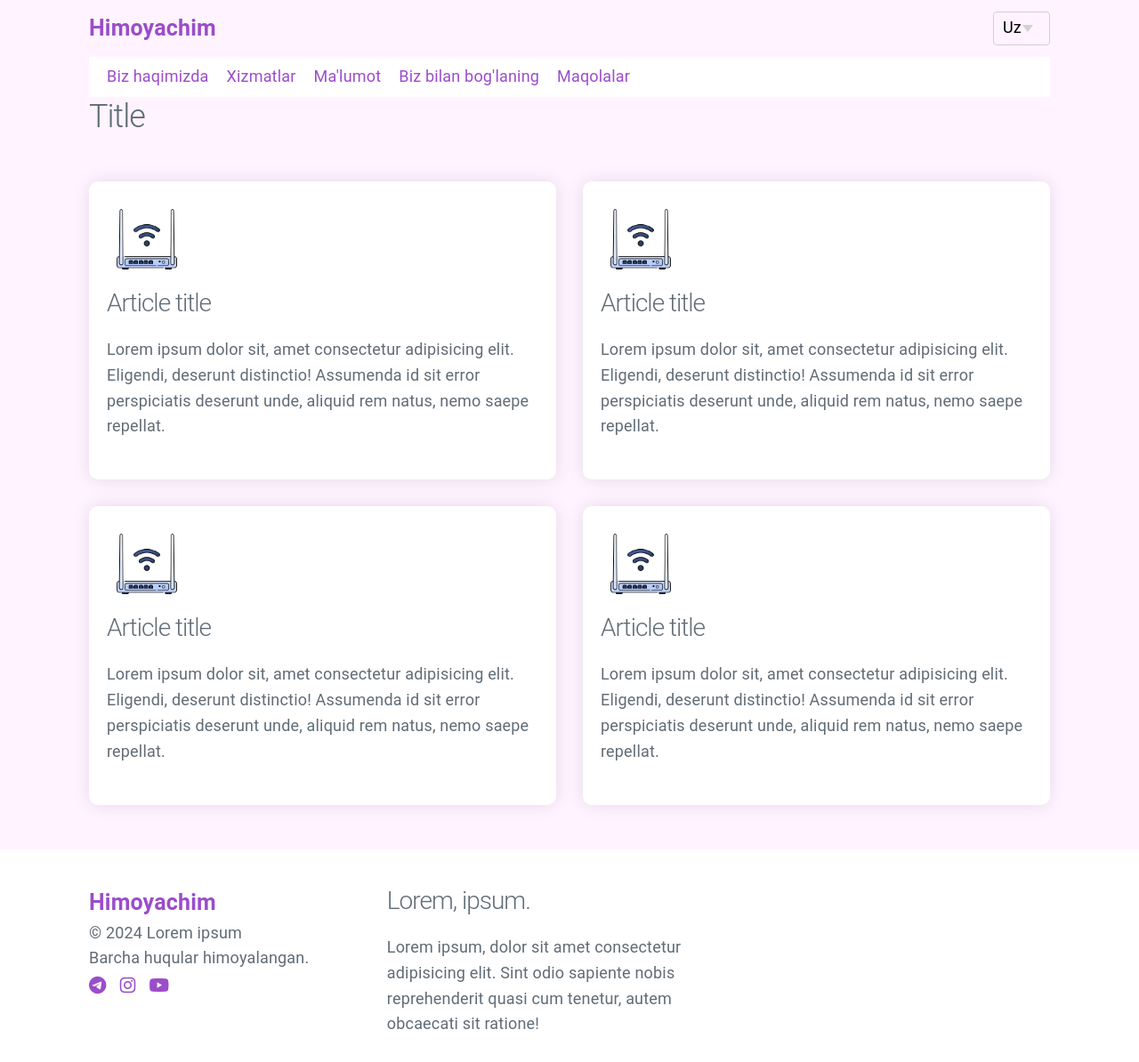
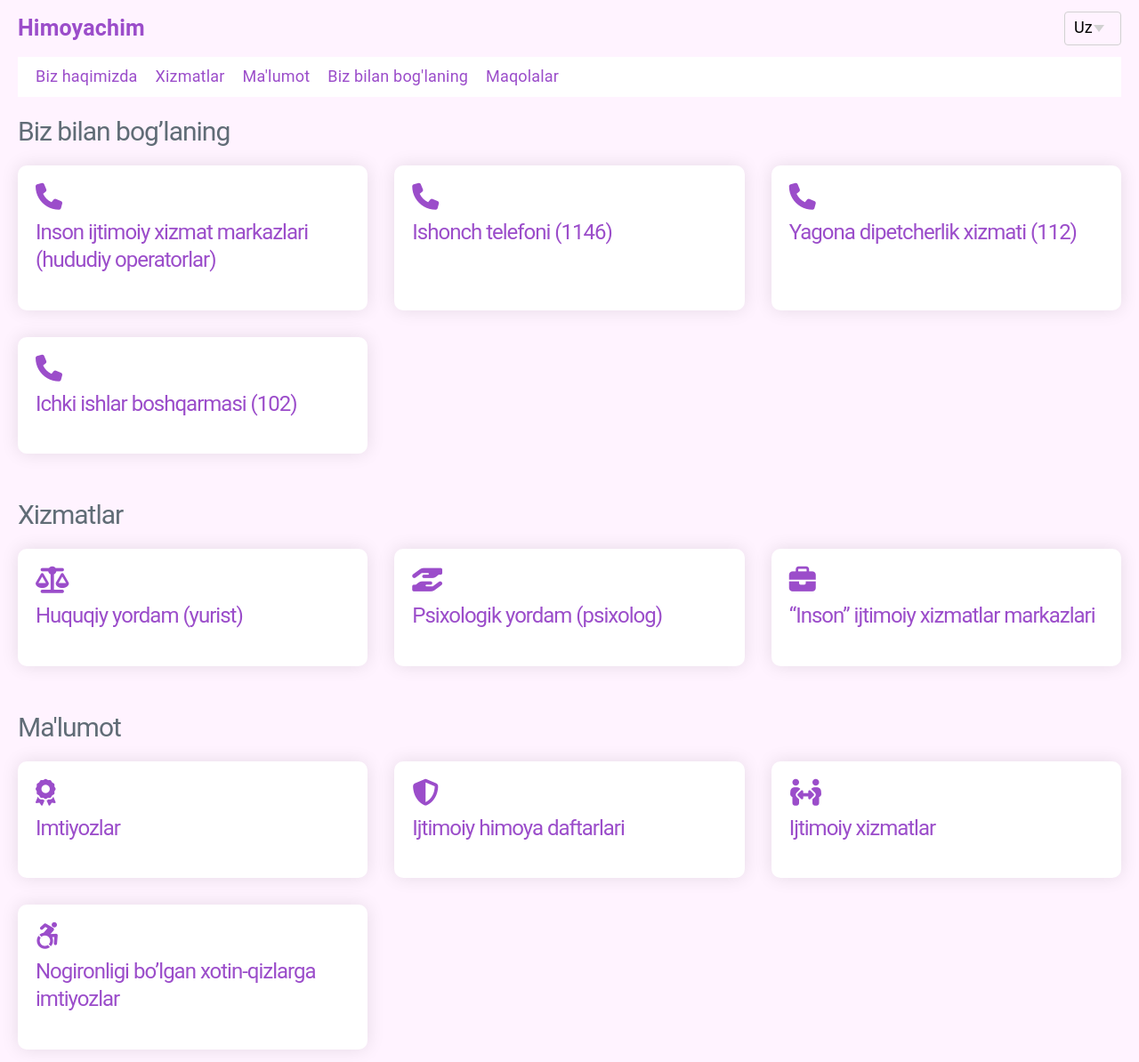
Before and after one commit to ChingizPro/himoyachim, a plain HTML site: page index.html in a window 1280 px wide. Shown: the top 1194 px of the page at 89% size. Drawn offline with Linux system fonts and the light colour scheme.

Commit message:
Finish the main part of the webpage

```diff
--- a/css/style.css
+++ b/css/style.css
@@ -12,12 +12,18 @@ body {
     background-color: rgba(255, 238, 255, 0.7);
     font-weight: normal;
 }
+h1, h2, h3, h4, h5, h6 {
+    font-weight: normal;
+}
 img {
     max-width: 100%;
     height: auto;
 }
 select {
     margin-bottom: 0;
+}
+.container {
+    max-width: 130rem;
 }
 .flex {
     display: flex;
@@ -38,12 +44,16 @@ select {
     flex-wrap: wrap;
     column-gap: 2rem;
     padding: 0.8rem 2rem;
+    margin-bottom: 2rem;
+}
+.title {
+    font-size: 3rem;
 }
 .grid {
     display: grid;
     grid-template-columns: 1fr;
     gap: 3rem;
-    margin: 5rem 0;
+    margin-bottom: 5rem;
 }
 .grid__box {
     padding: 2rem;
@@ -51,8 +61,16 @@ select {
     background-color: white;
     box-shadow: 0 0 20px rgba(0, 0, 0, 0.1);
 }
+.article {
+    display: block;
+    cursor: pointer;
+}
 .article__icon {
-    width: 90px;
+    font-size: 30px;
+    margin-bottom: 1rem;
+}
+.article__title {
+    font-size: 2.4rem;
 }
 .footer {
     background-color: white;
@@ -69,7 +87,9 @@ select {
     margin-right: 1rem;
     font-size: 2rem;
 }
-
+.flexfooter {
+    column-gap: 2rem;
+}
 
 @media screen and (min-width: 850px) {
     .grid {
@@ -79,7 +99,7 @@ select {
         width: 31%;
     }
 }
-@media screen and (min-width: 1400px) {
+@media screen and (min-width: 1200px) {
     .grid {
         grid-template-columns: 1fr 1fr 1fr;
     }
--- a/index.html
+++ b/index.html
@@ -31,34 +31,64 @@
             <a href="" class="navlink">Maqolalar</a>
         </nav>
         <main class="main">
-            <h2 class="title">Title</h2>
+            <h2 class="title">Biz bilan bog’laning</h2>
             <section class="grid">
-                <article class="article grid__box">
-                    <img src="icons/router.png" alt="icon" class="article__icon">
-                    <h3 class="article__title">Article title</h3>
-                    <p class="article__text">Lorem ipsum dolor sit, amet consectetur adipisicing elit. Eligendi, deserunt distinctio! Assumenda id sit error perspiciatis deserunt unde, aliquid rem natus, nemo saepe repellat.</p>
-                </article>
-                <article class="article grid__box">
-                    <img src="icons/router.png" alt="icon" class="article__icon">
-                    <h3 class="article__title">Article title</h3>
-                    <p class="article__text">Lorem ipsum dolor sit, amet consectetur adipisicing elit. Eligendi, deserunt distinctio! Assumenda id sit error perspiciatis deserunt unde, aliquid rem natus, nemo saepe repellat.</p>
-                </article>
-                <article class="article grid__box">
-                    <img src="icons/router.png" alt="icon" class="article__icon">
-                    <h3 class="article__title">Article title</h3>
-                    <p class="article__text">Lorem ipsum dolor sit, amet consectetur adipisicing elit. Eligendi, deserunt distinctio! Assumenda id sit error perspiciatis deserunt unde, aliquid rem natus, nemo saepe repellat.</p>
-                </article>
-                <article class="article grid__box">
-                    <img src="icons/router.png" alt="icon" class="article__icon">
-                    <h3 class="article__title">Article title</h3>
-                    <p class="article__text">Lorem ipsum dolor sit, amet consectetur adipisicing elit. Eligendi, deserunt distinctio! Assumenda id sit error perspiciatis deserunt unde, aliquid rem natus, nemo saepe repellat.</p>
-                </article>
+                <a href="" class="article grid__box">
+                    <i class="article__icon fa-solid fa-phone"></i>
+                    <h3 class="article__title">Inson ijtimoiy xizmat markazlari (hududiy operatorlar)</h3>
+                </a>
+                <a href="tel:1146" class="article grid__box">
+                    <i class="article__icon fa-solid fa-phone"></i>
+                    <h3 class="article__title">Ishonch telefoni (1146)</h3>
+                </a>
+                <a href="tel:112" class="article grid__box">
+                    <i class="article__icon fa-solid fa-phone"></i>
+                    <h3 class="article__title">Yagona dipetcherlik xizmati (112)</h3>
+                </a>
+                <a href="tel:102" class="article grid__box">
+                    <i class="article__icon fa-solid fa-phone"></i>
+                    <h3 class="article__title">Ichki ishlar boshqarmasi (102)</h3>
+                </a>
+            </section>
+            <h2 class="title">Xizmatlar</h2>
+            <section class="grid">
+                <a href="" class="article grid__box">
+                    <i class="article__icon fa-solid fa-scale-balanced"></i>
+                    <h3 class="article__title">Huquqiy yordam (yurist)</h3>
+                </a>
+                <a href="" class="article grid__box">
+                    <i class="article__icon fa-solid fa-hand-holding-hand"></i>
+                    <h3 class="article__title">Psixologik yordam (psixolog)</h3>
+                </a>
+                <a href="" class="article grid__box">
+                    <i class="article__icon fa-solid fa-briefcase"></i>
+                    <h3 class="article__title">“Inson” ijtimoiy xizmatlar markazlari</h3>
+                </a>
+            </section>
+            <h2 class="title">Ma'lumot</h2>
+            <section class="grid">
+                <a href="" class="article grid__box">
+                    <i class="article__icon fa-solid fa-award"></i>
+                    <h3 class="article__title">Imtiyozlar</h3>
+                </a>
+                <a href="" class="article grid__box">
+                    <i class="article__icon fa-solid fa-shield-halved"></i>
+                    <h3 class="article__title">Ijtimoiy himoya daftarlari</h3>
+                </a>
+                <a href="" class="article grid__box">
+                    <i class="article__icon fa-solid fa-people-arrows"></i>
+                    <h3 class="article__title">Ijtimoiy xizmatlar</h3>
+                </a>
+                <a href="" class="article grid__box">
+                    <i class="article__icon fa-brands fa-accessible-icon"></i>
+                    <h3 class="article__title">Nogironligi bo’lgan xotin-qizlarga imtiyozlar</h3>
+                </a>
             </section>
         </main>
     </div>
     <footer class="footer">
         <div class="container">
-            <div class="flex">
+            <div class="flex flexfooter">
                 <article class="footer__article">
                     <a href="#" class="logo footer__logo">Himoyachim</a>
                     <div>&copy; 2024 Lorem ipsum</div>
```
